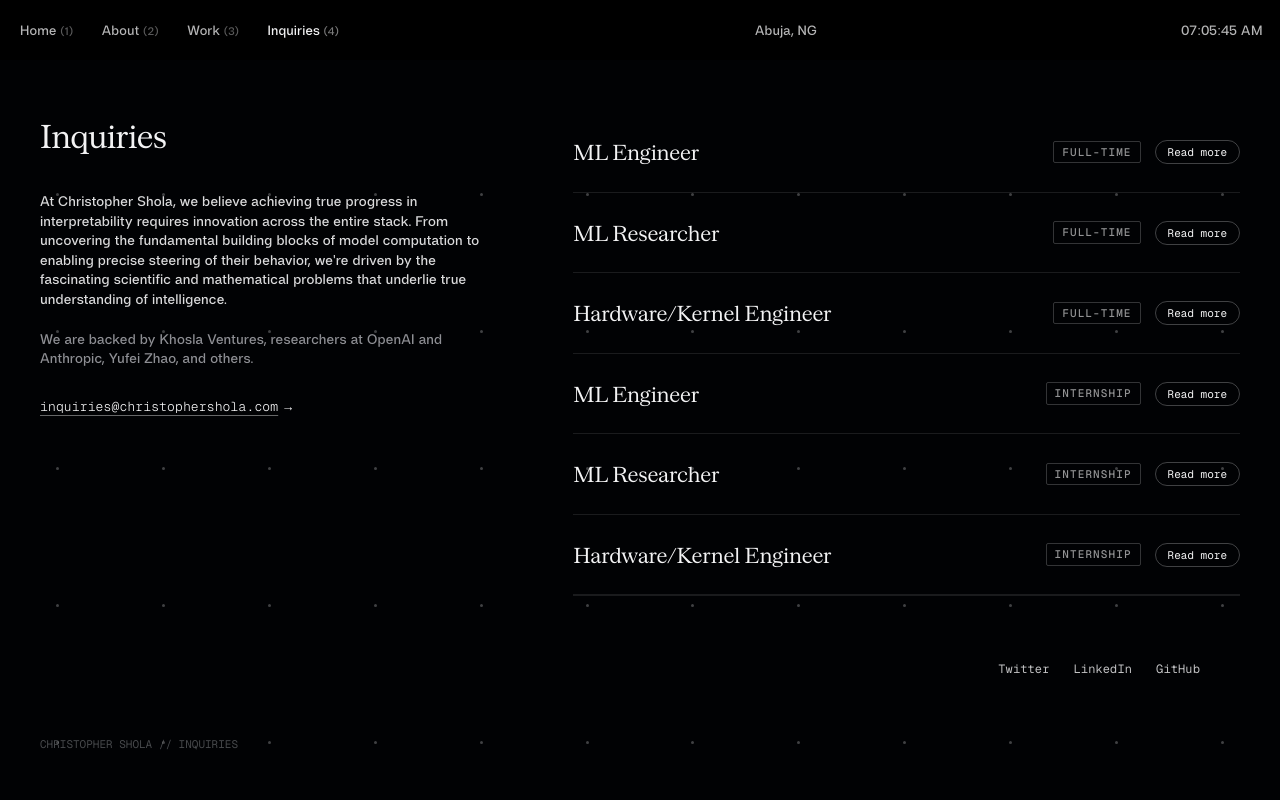
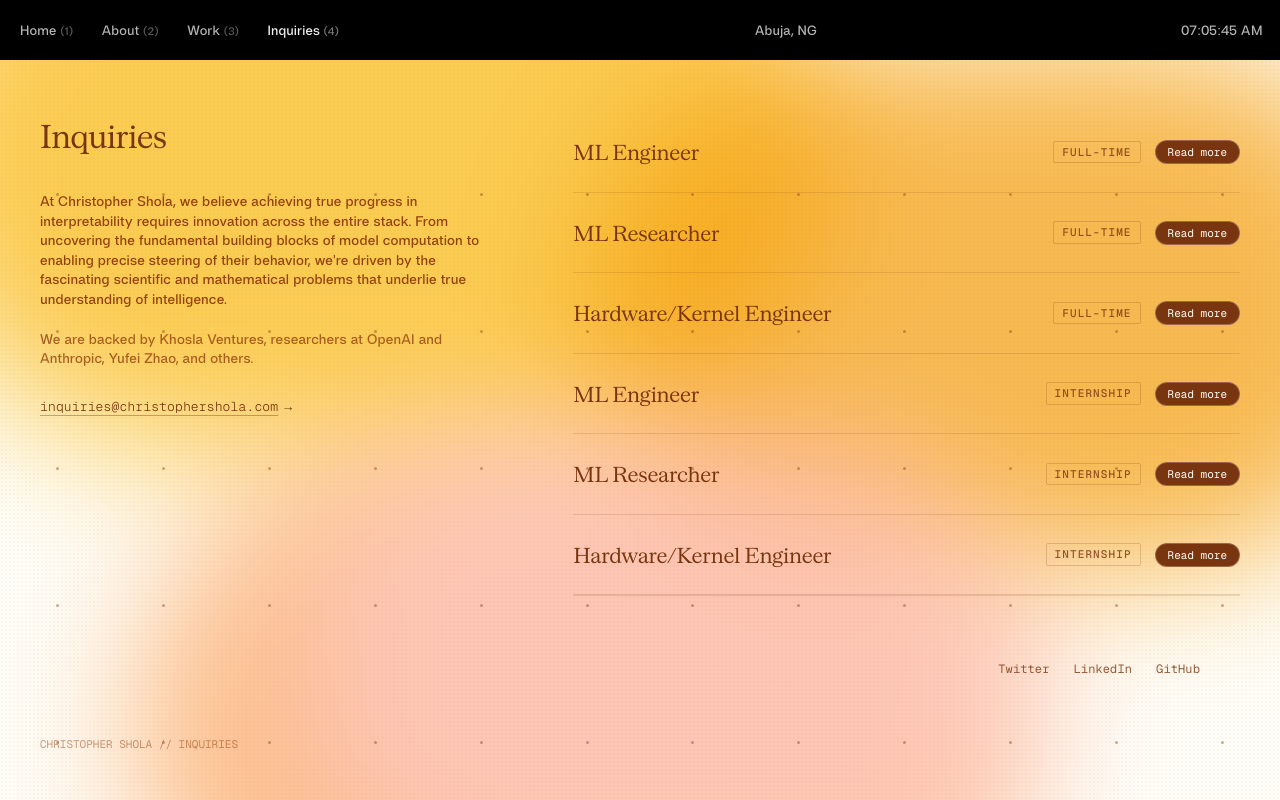
Before and after one commit to kristophershola/christophershola, a React (Vite) app: page /join in a window 1280 px wide. Built offline with nearby package versions, Linux system fonts and the light colour scheme.

Commit message:
feat: integrate HoneyEmberBackground as site background and add demo

```diff
--- a/index.html
+++ b/index.html
@@ -1,5 +1,5 @@
 <!doctype html>
-<html lang="en" class="dark">
+<html lang="en">
   <head>
     <meta charset="UTF-8" />
     <link rel="icon" type="image/svg+xml" href="/favicon.svg" />
@@ -8,12 +8,12 @@
     <meta name="description" content="I run an independent creative practice specializing in high-impact, cross-channel campaigns. Known for turning data into culture-shaping narratives." />
     <meta property="og:title" content="Christopher Shola" />
     <meta property="og:description" content="I run an independent creative practice specializing in high-impact, cross-channel campaigns. Known for turning data into culture-shaping narratives." />
-    <meta name="theme-color" content="#010204" />
+    <meta name="theme-color" content="#FFFDF7" />
     <link rel="preconnect" href="https://fonts.googleapis.com">
     <link rel="preconnect" href="https://fonts.gstatic.com" crossorigin>
     <link href="https://fonts.googleapis.com/css2?family=Geist+Mono:wght@300;400;500&display=swap" rel="stylesheet">
   </head>
-  <body class="bg-[#010204] text-[#F3F3F4] antialiased selection:bg-white selection:text-black">
+  <body class="bg-[#FFFDF7] text-[#78350F] antialiased selection:bg-amber-200 selection:text-amber-900">
     <div id="root"></div>
     <script type="module" src="/src/main.tsx"></script>
   </body>
--- a/src/App.tsx
+++ b/src/App.tsx
@@ -4,6 +4,8 @@ import HomePage from "@/pages/HomePage";
 import AboutPage from "@/pages/AboutPage";
 import WorkPage from "@/pages/WorkPage";
 import InquiriesPage from "@/pages/InquiriesPage";
+import HoneyEmberBackgroundDemo from "@/pages/HoneyEmberBackgroundDemo";
+import { HoneyEmberBackground } from "@/components/ui/honey-ember-background";
 
 // Scroll restoration helper
 function ScrollToTop() {
@@ -18,7 +20,7 @@ function ScrollToTop() {
 
 export const App: React.FC = () => {
   return (
-    <>
+    <HoneyEmberBackground className="min-h-screen w-full">
       <ScrollToTop />
       <Routes>
         <Route path="/" element={<HomePage />} />
@@ -27,9 +29,10 @@ export const App: React.FC = () => {
         <Route path="/research" element={<WorkPage />} />
         <Route path="/inquiries" element={<InquiriesPage />} />
         <Route path="/join" element={<InquiriesPage />} />
+        <Route path="/demo" element={<HoneyEmberBackgroundDemo />} />
         <Route path="*" element={<HomePage />} />
       </Routes>
-    </>
+    </HoneyEmberBackground>
   );
 };
 
--- /dev/null
+++ b/src/components/ui/honey-ember-background.tsx
@@ -0,0 +1,46 @@
+import { forwardRef, type HTMLAttributes, type ReactNode } from "react";
+import { cn } from "@/lib/utils";
+
+export interface HoneyEmberBackgroundProps extends HTMLAttributes<HTMLDivElement> {
+  children?: ReactNode;
+}
+
+export const HoneyEmberBackground = forwardRef<
+  HTMLDivElement,
+  HoneyEmberBackgroundProps
+>(({ children, className, ...props }, ref) => {
+  return (
+    <div
+      ref={ref}
+      data-slot="honey-ember-background"
+      className={cn("relative isolate overflow-hidden bg-[#FFFDF7]", className)}
+      {...props}
+    >
+      <div
+        aria-hidden="true"
+        className="pointer-events-none absolute -inset-6 -z-10 blur-xl"
+      >
+        <div className="absolute inset-0 bg-[#FFFDF7]" />
+
+        <div className="absolute -top-[14%] -left-[6%] h-[70%] w-[70%] rounded-full bg-[#FBBF24] opacity-78 blur-3xl" />
+
+        <div className="absolute top-[8%] right-[-8%] h-[62%] w-[62%] rounded-full bg-[#F59E0B] opacity-70 blur-3xl" />
+
+        <div className="absolute bottom-[-22%] left-[12%] h-[66%] w-[66%] rounded-full bg-[#FB923C] opacity-58 blur-3xl" />
+
+        <div className="absolute right-[20%] bottom-[-10%] h-[56%] w-[56%] rounded-full bg-[#FECACA] opacity-68 blur-3xl" />
+      </div>
+
+      <div
+        aria-hidden="true"
+        className="pointer-events-none absolute inset-0 -z-10 [background-image:radial-gradient(circle_at_center,#78350F_1px,transparent_1px)] [background-size:4px_4px] opacity-[0.034]"
+      />
+
+      {children}
+    </div>
+  );
+});
+
+HoneyEmberBackground.displayName = "HoneyEmberBackground";
+
+export default HoneyEmberBackground;
--- a/src/index.css
+++ b/src/index.css
@@ -29,20 +29,20 @@
   --font-sans: "Another Sans", sans-serif;
   --font-mono: "Geist Mono", "Flexa Mono", monospace;
 
-  --color-void: #010204;
-  --color-star: #F3F3F4;
-  --color-badge-bg: #121316;
-  --color-badge-border: #23252a;
+  --color-void: #FFFDF7;
+  --color-star: #78350F;
+  --color-badge-bg: rgba(251, 191, 36, 0.15);
+  --color-badge-border: rgba(245, 158, 11, 0.3);
 }
 
 :root {
-  --background: #010204;
-  --foreground: #F3F3F4;
+  --background: #FFFDF7;
+  --foreground: #78350F;
 }
 
 html, body {
-  background-color: #010204;
-  color: #F3F3F4;
+  background-color: #FFFDF7;
+  color: #78350F;
   margin: 0;
   padding: 0;
   min-height: 100vh;
@@ -52,7 +52,7 @@ html, body {
 
 /* Accessible focus rings */
 :focus-visible {
-  outline: 1px dashed rgba(243, 243, 244, 0.6);
+  outline: 1px dashed rgba(120, 53, 15, 0.6);
   outline-offset: 3px;
 }
 
@@ -62,12 +62,12 @@ html, body {
   height: 6px;
 }
 ::-webkit-scrollbar-track {
-  background: #010204;
+  background: #FFFDF7;
 }
 ::-webkit-scrollbar-thumb {
-  background: #1c1e22;
+  background: rgba(120, 53, 15, 0.2);
   border-radius: 3px;
 }
 ::-webkit-scrollbar-thumb:hover {
-  background: #2d3036;
+  background: rgba(120, 53, 15, 0.4);
 }
--- /dev/null
+++ b/src/lib/cn.ts
@@ -0,0 +1 @@
+export { cn } from "./utils";
--- /dev/null
+++ b/src/pages/HoneyEmberBackgroundDemo.tsx
@@ -0,0 +1,9 @@
+import { HoneyEmberBackground } from "@/components/ui/honey-ember-background";
+
+export default function HoneyEmberBackgroundDemo() {
+  return (
+    <HoneyEmberBackground className="min-h-screen w-full flex items-center justify-center p-8">
+      <h1 className="text-4xl font-semibold text-[#78350F]">Harvest</h1>
+    </HoneyEmberBackground>
+  );
+}
--- a/src/pages/InquiriesPage.tsx
+++ b/src/pages/InquiriesPage.tsx
@@ -47,9 +47,9 @@ const jobs: JobRole[] = [
 
 export const InquiriesPage: React.FC = () => {
   return (
-    <div className="relative w-full min-h-screen md:h-screen md:overflow-hidden bg-[#010204] text-[#F3F3F4] select-none flex flex-col justify-between">
+    <div className="relative w-full min-h-screen md:h-screen md:overflow-hidden bg-transparent text-[#78350F] select-none flex flex-col justify-between">
       {/* 6x12 Coordinate Grid */}
-      <CoordinateGrid />
+      <CoordinateGrid className="opacity-40 [&>div>div]:!bg-[#78350F]" />
 
       {/* Global Navigation */}
       <Navbar />
@@ -64,25 +64,25 @@ export const InquiriesPage: React.FC = () => {
           className="w-full md:w-5/12 xl:w-5/12 shrink-0 pt-20 sm:pt-24 md:pt-28 pb-8 md:pb-12 px-5 sm:px-6 md:px-8 lg:px-10 flex flex-col justify-between pointer-events-auto"
         >
           <div className="space-y-6 sm:space-y-8 max-w-lg">
-            <h1 className="font-serif text-[28px] sm:text-[32px] font-normal tracking-[-0.02em] text-[#F3F3F4]">
+            <h1 className="font-serif text-[28px] sm:text-[32px] font-normal tracking-[-0.02em] text-[#78350F]">
               Inquiries
             </h1>
 
-            <div className="space-y-5 font-sans text-[13.5px] sm:text-[14px] font-light leading-[1.4] tracking-[0.01em] text-[#F3F3F4]/90">
+            <div className="space-y-5 font-sans text-[13.5px] sm:text-[14px] font-light leading-[1.4] tracking-[0.01em] text-[#92400E]">
               <p>
                 At Christopher Shola, we believe achieving true progress in interpretability requires innovation across the entire stack. From uncovering the fundamental building blocks of model computation to enabling precise steering of their behavior, we're driven by the fascinating scientific and mathematical problems that underlie true understanding of intelligence.
               </p>
 
-              <p className="text-[#8E8F94]">
+              <p className="text-[#92400E]/80">
                 We are backed by Khosla Ventures, researchers at OpenAI and Anthropic, Yufei Zhao, and others.
               </p>
 
               <div className="pt-2">
                 <a
                   href="mailto:inquiries@christophershola.com"
-                  className="group inline-flex items-center gap-1.5 font-mono text-[13px] text-[#F3F3F4] hover:text-white transition-colors"
+                  className="group inline-flex items-center gap-1.5 font-mono text-[13px] text-[#78350F] hover:text-[#92400E] transition-colors"
                 >
-                  <span className="underline underline-offset-4 decoration-white/40 group-hover:decoration-white">
+                  <span className="underline underline-offset-4 decoration-[#78350F]/40 group-hover:decoration-[#78350F]">
                     inquiries@christophershola.com
                   </span>
                   <span className="transition-transform duration-200 group-hover:translate-x-1">
@@ -94,18 +94,18 @@ export const InquiriesPage: React.FC = () => {
           </div>
 
           {/* Bottom Left Subtle Indicator on Desktop */}
-          <div className="hidden md:block pt-8 text-[11px] font-mono text-[#8E8F94]/50">
+          <div className="hidden md:block pt-8 text-[11px] font-mono text-[#92400E]/50">
             CHRISTOPHER SHOLA // INQUIRIES
           </div>
         </motion.section>
 
         {/* Right Section: Independently Scrollable Stacked Positions */}
-        <section className="w-full md:w-7/12 xl:w-7/12 md:h-full md:overflow-y-auto pt-4 sm:pt-6 md:pt-28 pb-16 px-5 sm:px-6 md:px-8 lg:px-10 pointer-events-auto scrollbar-thin scrollbar-thumb-white/10">
+        <section className="w-full md:w-7/12 xl:w-7/12 md:h-full md:overflow-y-auto pt-4 sm:pt-6 md:pt-28 pb-16 px-5 sm:px-6 md:px-8 lg:px-10 pointer-events-auto scrollbar-thin scrollbar-thumb-[#78350F]/20">
           <motion.div
             initial={{ opacity: 0, y: 16 }}
             animate={{ opacity: 1, y: 0 }}
             transition={{ duration: 0.8, delay: 0.1, ease: [0.16, 1, 0.3, 1] }}
-            className="divide-y divide-white/10 max-w-2xl"
+            className="divide-y divide-[#78350F]/15 max-w-2xl"
           >
             {jobs.map((job, idx) => (
               <div
@@ -113,13 +113,13 @@ export const InquiriesPage: React.FC = () => {
                 className="py-5 sm:py-6 flex flex-col sm:flex-row sm:items-center justify-between gap-4 group transition-colors"
               >
                 <div className="space-y-1">
-                  <h2 className="font-serif text-[19px] sm:text-[21px] font-normal tracking-[-0.01em] text-[#F3F3F4] group-hover:text-white transition-colors">
+                  <h2 className="font-serif text-[19px] sm:text-[21px] font-normal tracking-[-0.01em] text-[#78350F] group-hover:text-[#92400E] transition-colors">
                     {job.title}
                   </h2>
                 </div>
 
                 <div className="flex items-center gap-3.5 shrink-0">
-                  <Badge variant="outline" className="text-[10px] tracking-widest text-[#F3F3F4]/60 font-mono py-0.5 px-2">
+                  <Badge variant="outline" className="text-[10px] tracking-widest text-[#78350F]/80 font-mono py-0.5 px-2 border-[#78350F]/20">
                     {job.type}
                   </Badge>
 
@@ -129,7 +129,7 @@ export const InquiriesPage: React.FC = () => {
                     rel="noopener noreferrer"
                     className="focus:outline-none"
                   >
-                    <Button variant="pill" size="sm">
+                    <Button variant="pill" size="sm" className="bg-[#78350F] text-[#FFFDF7] hover:bg-[#92400E]">
                       Read more
                     </Button>
                   </a>
@@ -138,8 +138,8 @@ export const InquiriesPage: React.FC = () => {
             ))}
 
             {/* Footer Inside the Right Scrollable Column */}
-            <div className="pt-10 pb-6 border-t border-white/10">
-              <Footer variant="static" className="p-0 justify-start sm:justify-end" />
+            <div className="pt-10 pb-6 border-t border-[#78350F]/15">
+              <Footer variant="static" className="p-0 justify-start sm:justify-end [&_a]:!text-[#78350F]/80 [&_a:hover]:!text-[#78350F] [&_span.bg-white]:!bg-[#78350F]" />
             </div>
           </motion.div>
         </section>
```
Also changed, not shown: src/components/ResearchCard.tsx (+6 -6 lines), src/pages/AboutPage.tsx (+7 -7 lines), src/pages/HomePage.tsx (+10 -9 lines), src/pages/WorkPage.tsx (+6 -6 lines).
